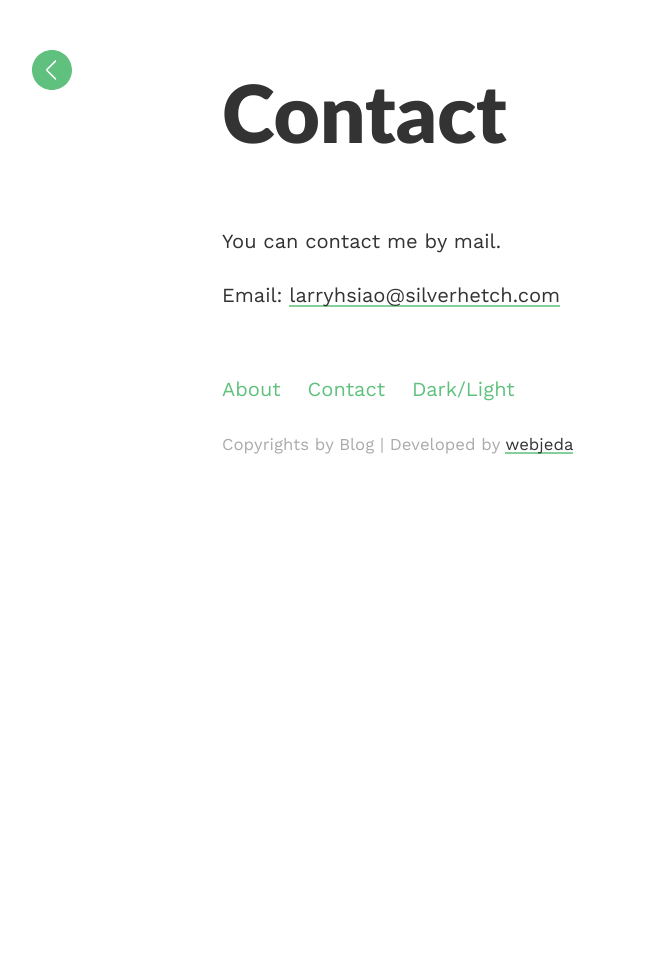
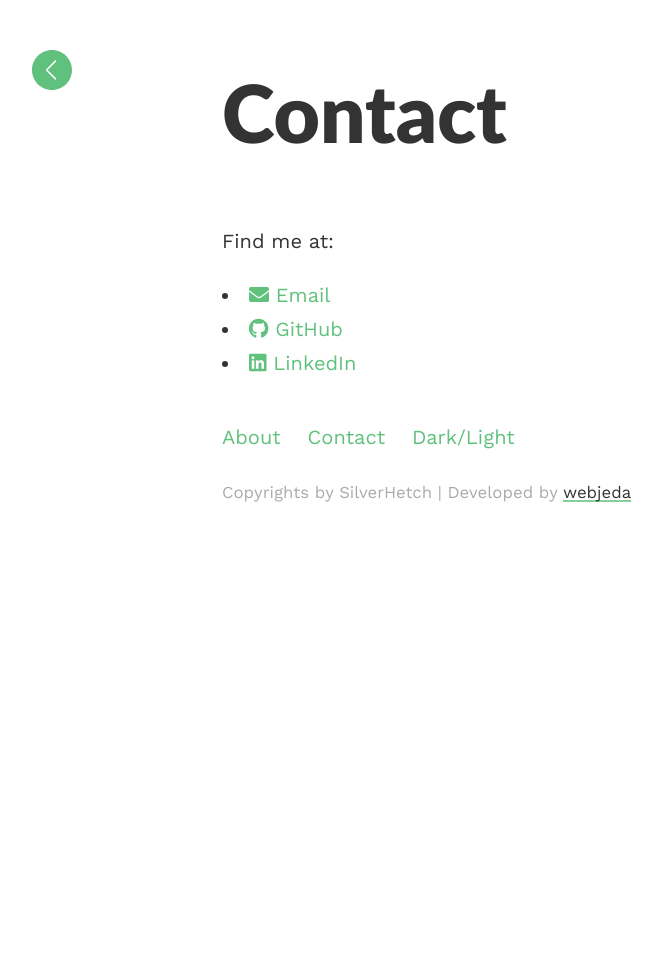
Before and after one commit to LarryHsiao/Blog, a Jekyll site: the page built from contact.md, in a window 1280 px wide. Shown: the whole page, without its empty margins (18-680 px from the left). Built offline with Jekyll 4.4.1, drawn with Linux system fonts in a browser that asks for light colours; nearby versions of some CDN libraries.

Commit message:
update about, contact page

```diff
--- a/_config.yml
+++ b/_config.yml
@@ -1,8 +1,10 @@
 ### your site title here
 
-title:
+title: SilverHetch
 baseurl: # name of the repository
 email: larryhsiao@silverhetch.com
+github_id: LarryHsiao
+linkedin_id: larryhsiao
 
 
 
@@ -15,7 +17,7 @@ markdown: kramdown
 analytics: UA-104309814-1
 
 # Comments
-disqus-shortname: silverhetch
+disqus-shortname: SilverHetch
 
 
 #optimization
--- a/contact.md
+++ b/contact.md
@@ -4,6 +4,24 @@ layout: post
 permalink: /contact/
 ---
 
-You can contact me by mail.
+Find me at:
 
-Email: <a href="mailto:{{site.email}}">{{site.email}}</a>
+<link href="https://use.fontawesome.com/releases/v5.0.6/css/all.css" rel="stylesheet">
+
+<li>
+  <a href="mailto:{{site.email}}">
+    <i class="fa fa-envelope"></i> Email
+  </a>
+</li>
+
+<li>
+  <a href="https://github.com/{{site.github_id}}">
+    <i class="fab fa-github"></i> GitHub
+  </a>
+</li>
+
+<li>
+  <a href="https://linkedin.com/in/{{site.linkedin_id}}">
+    <i class="fab fa-linkedin"></i> LinkedIn
+  </a>
+</li>
```
Also changed, not shown: about.md (+4 -4 lines), 2 other files.
